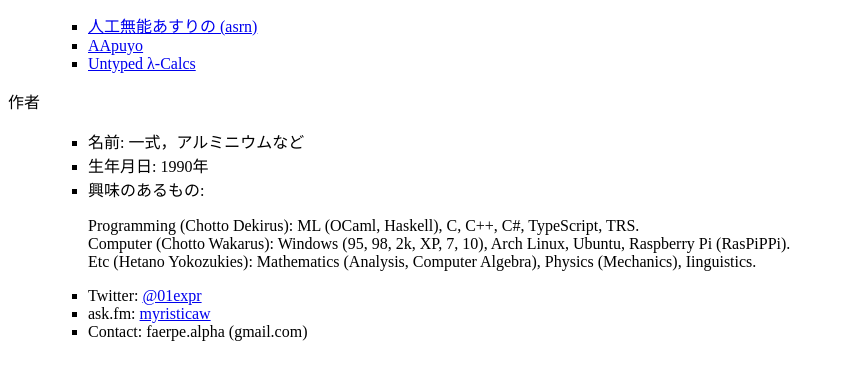
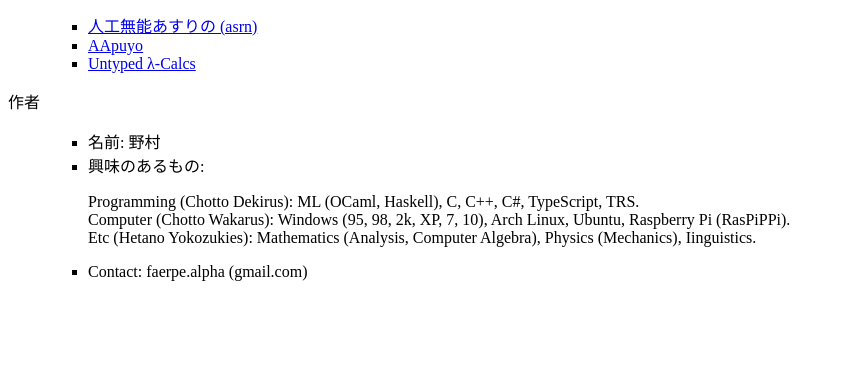
Before and after one commit to pointwiseproduct/pointwiseproduct.github.io, a plain HTML site: page index.html in a window 1280 px wide. Shown: the part 107-486 px from the top of the page, without its empty margins (0-845 px from the left). Drawn offline with Linux system fonts and the light colour scheme.

Commit message:
index.html

```diff
--- a/index.html
+++ b/index.html
@@ -22,13 +22,10 @@
         <dt>作者</dt>
         <dd>
             <ul style="list-style-type: square">
-                <li>名前: 一式，アルミニウムなど</li>
-                <li>生年月日: 1990年</li>
+                <li>名前: 野村</li>
                 <li>興味のあるもの:
                     <p>Programming (Chotto Dekirus): ML (OCaml, Haskell), C, C++, C#, TypeScript, TRS.<br/>Computer (Chotto Wakarus): Windows (95, 98, 2k, XP, 7, 10), Arch Linux, Ubuntu, Raspberry Pi (RasPiPPi).<br/>Etc (Hetano Yokozukies): Mathematics (Analysis, Computer Algebra), Physics (Mechanics), Iinguistics.</p>
                 </li>
-                <li>Twitter: <a href="https://twitter.com/01expr">@01expr</a></li>
-                <li>ask.fm: <a href="http://ask.fm/myristicaw">myristicaw</a></li>
                 <li>Contact: faerpe.alpha (gmail.com)</li>
             </ul>
         </dd>
```
